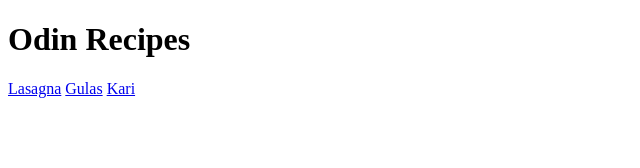
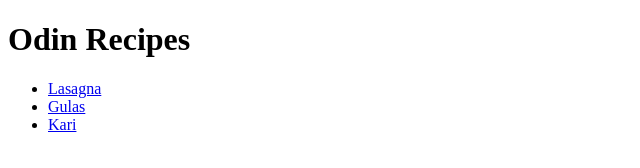
Before and after one commit to rusinsky-pavel/odin-recipes, a plain HTML site: page index.html in a window 1280 px wide. Shown: the whole page, without its empty margins (0-640 px from the left). Drawn offline with Linux system fonts and the light colour scheme.

Commit message:
final touches

```diff
--- a/index.html
+++ b/index.html
@@ -8,8 +8,11 @@
 </head>
 <body>
     <h1>Odin Recipes</h1>
-    <a href="recipes/lasagna.html">Lasagna</a>
-    <a href="recipes/gulas.html">Gulas</a>
-    <a href="recipes/kari.html">Kari</a>
+    <ul>
+        <li><a href="recipes/lasagna.html">Lasagna</a></li>
+        <li><a href="recipes/gulas.html">Gulas</a></li>
+        <li> <a href="recipes/kari.html">Kari</a></li>
+    </ul>
+
 </body>
 </html>
```
